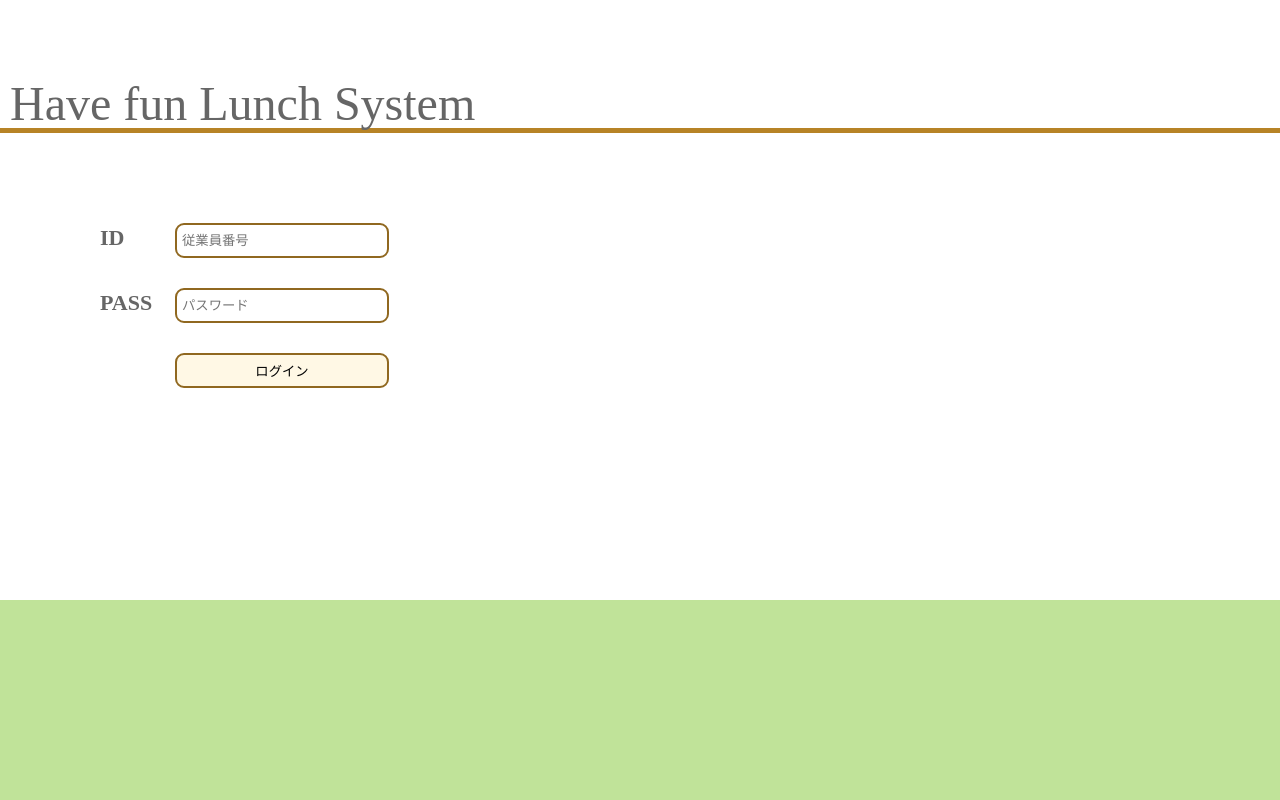
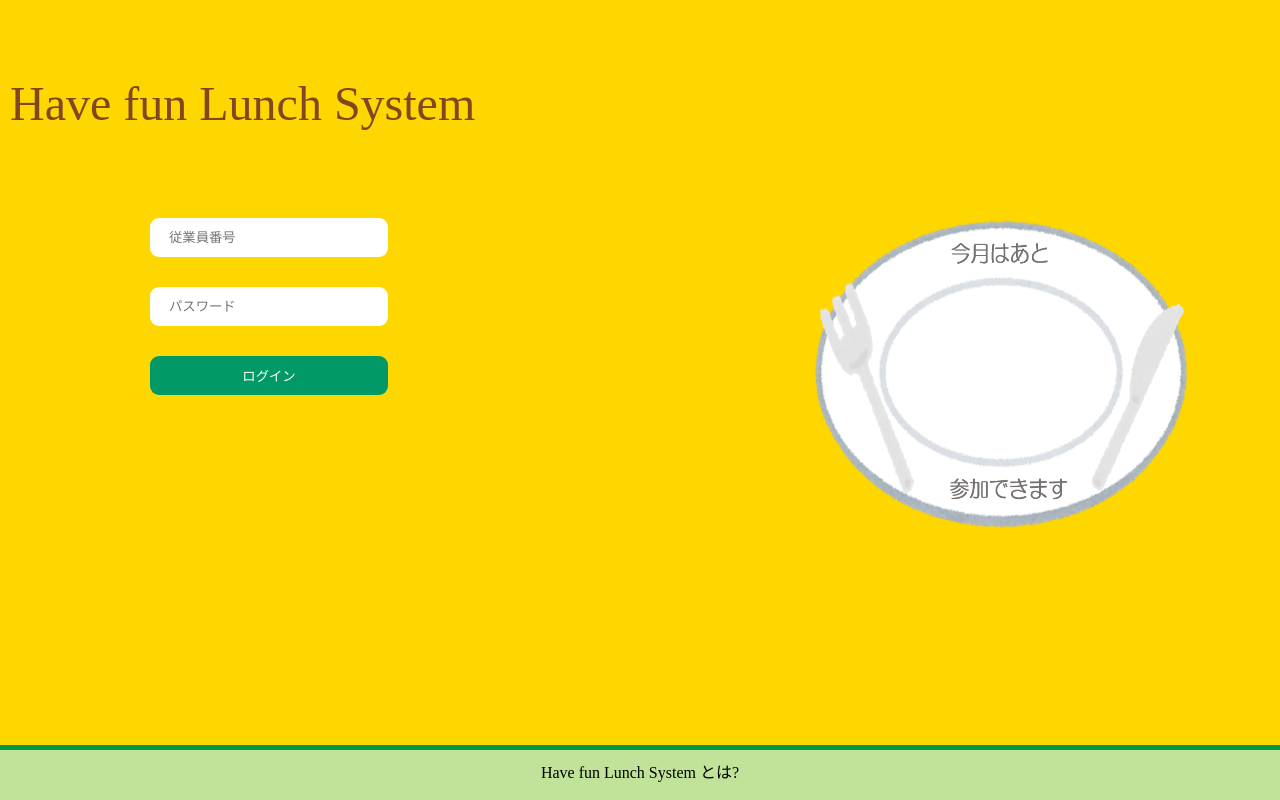
Before and after one commit to MasakiYoshimoto/have_fun_lunch, a PHP site: page / in a window 1280 px wide. Run offline with PHP 8.4, Linux system fonts and the light colour scheme.

Commit message:
index.CSS修正

```diff
--- a/Lib/dbuser.php
+++ b/Lib/dbuser.php
@@ -2,7 +2,7 @@
 function getLoginUser($con,$id_user,$pass){
   $sql = "SELECT id_user,first_name,last_name
           FROM m_user
-          WHERE id_user ='".$id_user."' and password = '".$pass."'";
+          WHERE id_user =".$id_user." and password = '".$pass."'";
   $responce = mysqli_query($con,$sql);
   $row = mysqli_fetch_assoc($responce);
   return $row;
--- a/body.css
+++ b/body.css
@@ -1,17 +1,23 @@
+body{
+  background-color: #ffd700;
+}
 header{
   margin-bottom: 50px;
   padding: 80px 30px 0px 10px;
-  border-bottom: solid 5px;
-  border-color: #b78326;
 }
 h1{
   font-size: 48px;
-  color:#666666;
+  color:#814721;
 }
 footer{
   background-color: #C0E399;
   position: fixed;
   bottom: 0;
   width: 100%;
-  height: 200px;
+  height: 50px;
+  border-top: solid 5px #009944;
 }
+.footer_infex{
+  margin-top: 15px;
+  text-align: center;
+}
--- a/index.css
+++ b/index.css
@@ -1,22 +1,25 @@
 .contents{
-  margin-left: 100px;
+  margin-left: 150px;
+}
+.form_login{
+  width: 250px;
+  float: left;
 }
 .contents input[type="text"]{
   margin-top: 40px;
-  border: 2px solid #906820;
   border-radius: 9px;
-  padding: 8px 5px;
-  width: 200px;
+  border-style:none;
+  padding: 12px 19px;
+      width: 200px;
   margin-bottom: 30px;
 }
 .contents input[type="password"]{
-  border: 2px solid #906820;
   border-radius: 9px;
-  padding: 8px 5px;
-  width: 200px;
+  border-style: none;
+  padding: 12px 19px;
+    width: 200px;
   margin-bottom: 30px;
 }
-
 .contents table tr td.title{
   width: 75px;
   color: #666666;
@@ -24,10 +27,17 @@
   font-weight: bold;
 }
 .contents input[type="submit"]{
-  border: 2px solid #906820;
   border-radius: 9px;
-  background-color: #FFF8E5;
-  padding: 6px 5px;
-  width: 214px;
+  border-style: none;
+  color: #ffffff;
+  background-color: #019a66;
+  padding: 10px 8px;
+  width: 238px;
   margin-bottom: 30px;
 }
+.pic_dish{
+  margin-left: 400px;
+  margin-bottom: 100px;
+  width: 400px;
+  height: 400px;
+}
--- a/index.html
+++ b/index.html
@@ -8,24 +8,19 @@
   <link rel="stylesheet" href="index.css">
   <title>Have Fun Lunch</title>
 </head>
-
 <body>
   <header>
     <h1>Have fun Lunch System</h1>
   </header>
   <div class="contents">
-    <form class="" action="top.html" method="post">
+    <form class="form_login" action="top.html" method="post">
       <table>
         <tr>
-          <td class="title">ID</td>
           <td><input type="text" class="id" name="id_user" value="" size="30" placeholder="従業員番号"></td>
         </tr>
-        <tr>
-          <td class="title">PASS</td>
           <td><input type="password" class="id" name="pass" value="" size="30" placeholder="パスワード"></td>
         </tr>
         <tr>
-          <td></td>
           <td><input type="submit" name="" value="ログイン"></td>
       </table>
     </form>
@@ -33,8 +28,10 @@
       if(!empty($_SESSION["error"]["msg"])){
       echo $_SESSION["error"]["msg"];
     }?>
+    <img class="pic_dish" src="img/index.png" alt="カウンター" title="カウンター">
   </div>
-  <footer>
+    <footer>
+    <div class="footer_infex">Have fun Lunch System とは?</div>
   </footer>
 </body>
 
```
Also changed, not shown: img/index.png (added).
